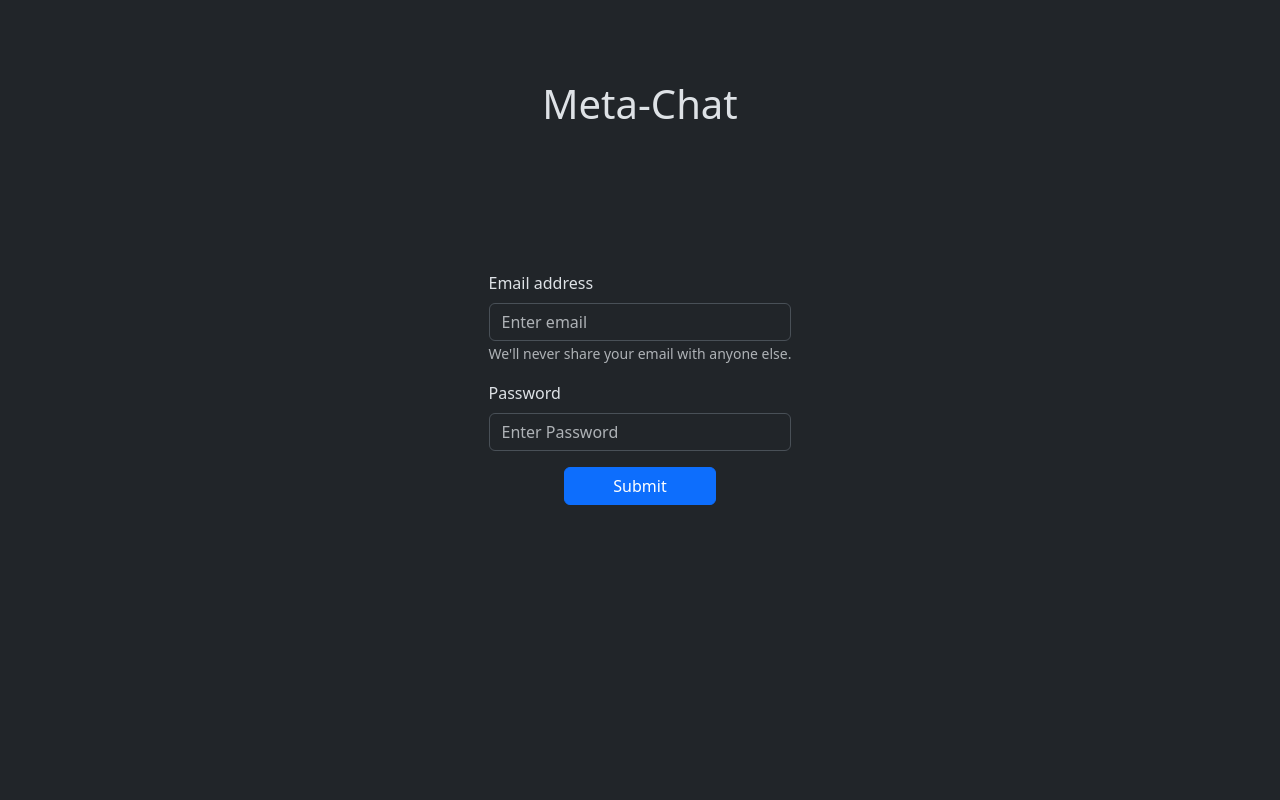
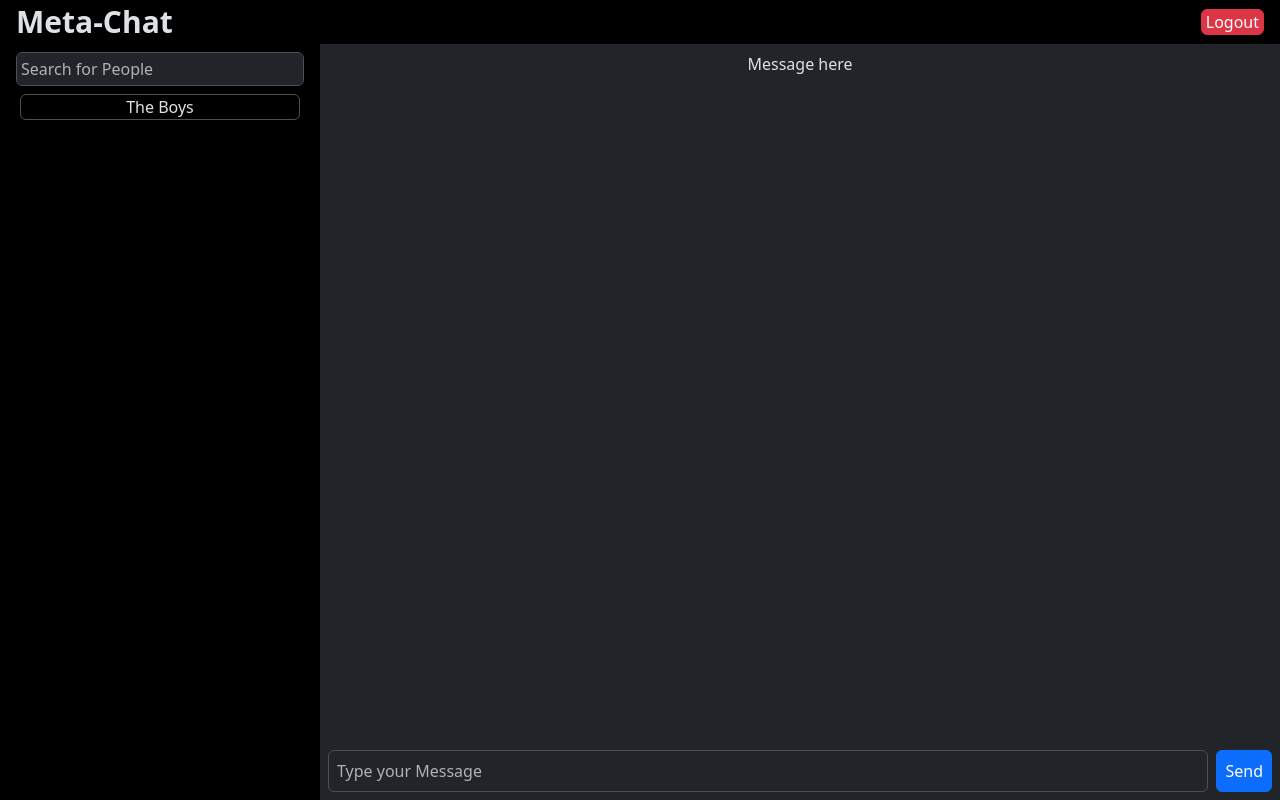
Before and after one commit to Anuj2906/Meta-Chat, a React (Create React App) app in the folder client/: page / in a window 1280 px wide. Built offline with nearby package versions, Linux system fonts and the light colour scheme.

Commit message:
some changes

```diff
--- a/client/src/App.js
+++ b/client/src/App.js
@@ -1,12 +1,12 @@
 
 // import './App.css';
-// import Chat from "./Chat.js";
-import Register from "./Register";
+import Chat from "./Chat.js";
+// import Register from "./Register";
 
 function App() {
   return (
-    // <Chat/>
-    <Register/>
+    <Chat/>
+    // <Register/>
   );
 }
 
--- a/client/src/Chat.js
+++ b/client/src/Chat.js
@@ -1,31 +1,55 @@
-import User from"./User.js";
+import 'bootstrap/dist/css/bootstrap.min.css';
+import React, { useState } from 'react';
+import { Container, Row, Col, Form, Button } from 'react-bootstrap';
+import User from './User';
+
 export default function Chat() {
-    return(
-        <>
+  const [message, setMessage] = useState('');
 
-        <div className="flex flex-col h-screen">
-            <div className="bg-blue-500 w-full h-12 ">
-                <div className="float-left text-white text-4xl"><b>ChatApp</b></div>
-                <button className="float-right bg-red-700 text-white text-3xl rounded-md mx-2 my-1"> Logout </button>
-            </div>
-            <div className="flex flex-row h-full">
-                <div className="bg-blue-100 w-1/3">
-                    <div className="flex gap-2">
-                        <input type="text" placeholder="Search for People" className="bg-white flex-grow border-rounded-sm p-2 mx-2 my-1"/>
-                    </div>
-                    <User/>
-                </div>
-                <div className="flex flex-col bg-blue-300 w-2/3 p-2">
-                    <div className="flex-grow text-center">
-                        Message here
-                    </div>
-                    <div className="flex  gap-2">
-                        <input type="text" placeholder="Type your Message" className="bg-white flex-grow border rounded-md p-2"/>
-                        <button className="bg-blue-500 rounded-md p-2 text-white">send</button>
-                    </div>
-                </div>
-            </div>
-        </div>
-        </>
-    );
+  const handleMessageChange = (e) => {
+    setMessage(e.target.value);
+  };
+
+  return (
+    <Container fluid className="h-screen d-flex flex-column">
+      <Row className="bg-black p-1">
+        <Col className="bg-dark-gray text-3xl title-bar">
+          <b>Meta-Chat</b>
+        </Col>
+        <Col className="text-right">
+          <Button variant="danger" className="rounded-md" style={{ fontSize: '1rem', padding: '0.25rem 0.25rem', lineHeight: '1', marginTop: '5px', alignItems: 'center' }}>
+            Logout
+          </Button>
+        </Col>
+      </Row>
+      <Row className="flex-grow-1">
+        <Col xs={12} md={3} className="bg-black">
+          <div className="p-1">
+            <Form.Control
+              type="text"
+              placeholder="Search for People"
+              className="bg-dark text-dark flex-grow border-rounded-sm p-1 mt-1 mb-2"
+            />
+            <User />
+          </div>
+        </Col>
+        <Col xs={12} md={9} className="bg-gray p-2 d-flex flex-column">
+          <div className="flex-grow-1 text-center">Message here</div>
+          <div className="flex gap-2">
+            <Form.Control
+              as="textarea"
+              rows={1}
+              placeholder="Type your Message"
+              className="bg-dark-gray text-light flex-grow border rounded-md p-2 textarea-no-scrollbar resize-none"
+              value={message}
+              onChange={handleMessageChange}
+            />
+            <Button variant="primary" className="rounded-md p-2">
+              Send
+            </Button>
+          </div>
+        </Col>
+      </Row>
+    </Container>
+  );
 }
--- a/client/src/User.js
+++ b/client/src/User.js
@@ -1,8 +1,8 @@
 export default function User()
 {
     return(
-        <div className="flex bg-blue-200 border rounded mx-1 my-1">
-            User 1
+        <div className="flex bg-gray border rounded mx-1 my-1 justify-content-center">
+            The Boys
         </div>
     );
 }
--- /dev/null
+++ b/client/src/chat.css
@@ -0,0 +1,16 @@
+.textarea-no-scrollbar {
+    resize: none;
+    overflow: hidden;
+  }
+
+textarea.resize-none {
+    resize: none !important;
+    box-shadow: none !important;
+    border-radius: 6px !important;
+}
+
+.logout-button {
+    font-size: 0.5rem; /* Adjust the font size as needed */
+    padding: 0.5rem 0.5rem; /* Adjust the padding to decrease the height */
+    line-height: 0.5; /* Set the line height to 1 to reduce any extra space */
+}
```
